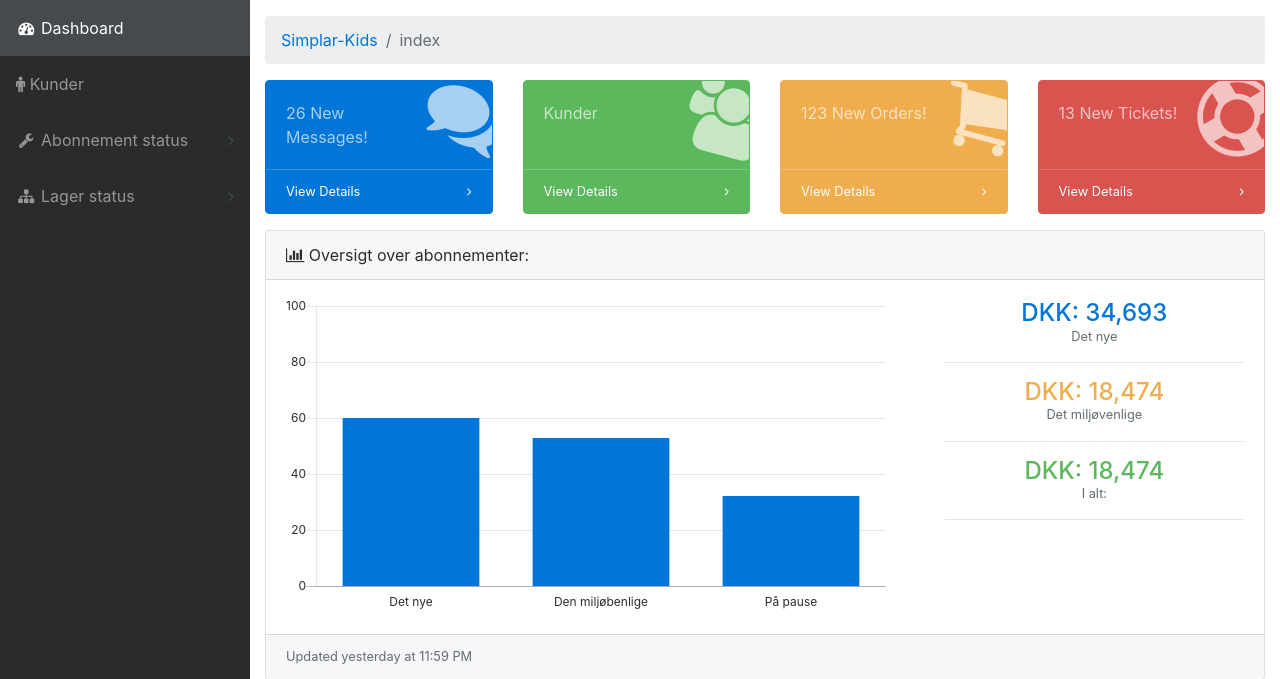
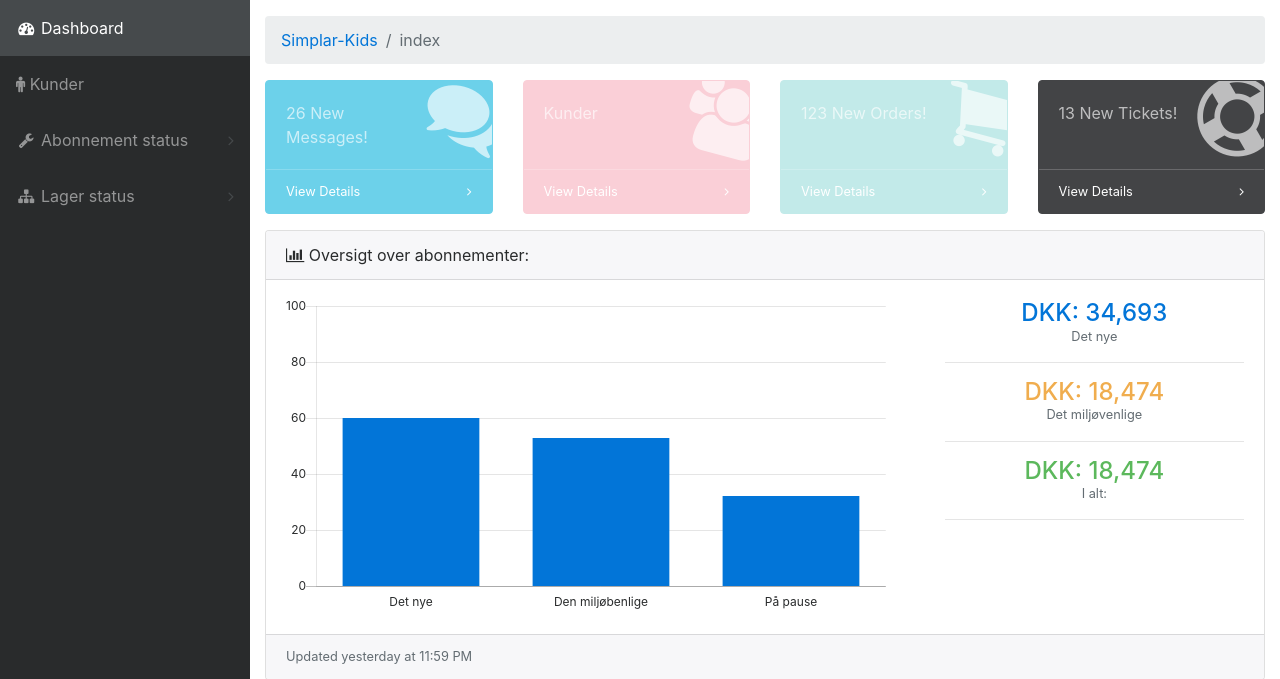
Before and after one commit to andycniels/simpler-kids-admin, a PHP site: page / in a window 1280 px wide. Shown: the part 56-735 px from the top of the page. Run offline with PHP 8.4, Linux system fonts and the light colour scheme.

Commit message:
Farver css

```diff
--- a/css/simplar.css
+++ b/css/simplar.css
@@ -1,5 +1,27 @@
 /*CASPER*/
 
+.card-1 {
+    background-color: #6cd1ea;
+    border-color: #6cd1ea;
+}
+
+.card-2 {
+    background-color: #facfd7;
+    border-color: #facfd7;
+
+}
+
+.card-3 {
+    background-color: #c2eae9;
+    border-color: #c2eae9;
+
+}
+
+.card-4 {
+    background-color: #434446;
+    border-color: #434446;
+
+}
 
 
 
--- a/index.php
+++ b/index.php
@@ -47,7 +47,7 @@
             <!-- Icon Cards -->
             <div class="row">
                 <div class="col-xl-3 col-sm-6 mb-3">
-                    <div class="card card-inverse card-primary o-hidden h-100">
+                    <div class="card card-inverse card-1 o-hidden h-100">
                         <div class="card-block">
                             <div class="card-block-icon">
                                 <i class="fa fa-fw fa-comments"></i>
@@ -63,7 +63,7 @@
                     </div>
                 </div>
                 <div class="col-xl-3 col-sm-6 mb-3">
-                    <div class="card card-inverse card-success o-hidden h-100">
+                    <div class="card card-inverse card-2 o-hidden h-100">
                         <div class="card-block">
                             <div class="card-block-icon">
                                 <i class="fa fa-users" aria-hidden="true"></i>
@@ -79,7 +79,7 @@
                     </div>
                 </div>
                 <div class="col-xl-3 col-sm-6 mb-3">
-                    <div class="card card-inverse card-warning o-hidden h-100">
+                    <div class="card card-inverse card-3 o-hidden h-100">
                         <div class="card-block">
                             <div class="card-block-icon">
                                 <i class="fa fa-fw fa-shopping-cart"></i>
@@ -95,7 +95,7 @@
                     </div>
                 </div>
                 <div class="col-xl-3 col-sm-6 mb-3">
-                    <div class="card card-inverse card-danger o-hidden h-100">
+                    <div class="card card-inverse card-4 o-hidden h-100">
                         <div class="card-block">
                             <div class="card-block-icon">
                                 <i class="fa fa-fw fa-support"></i>
```
